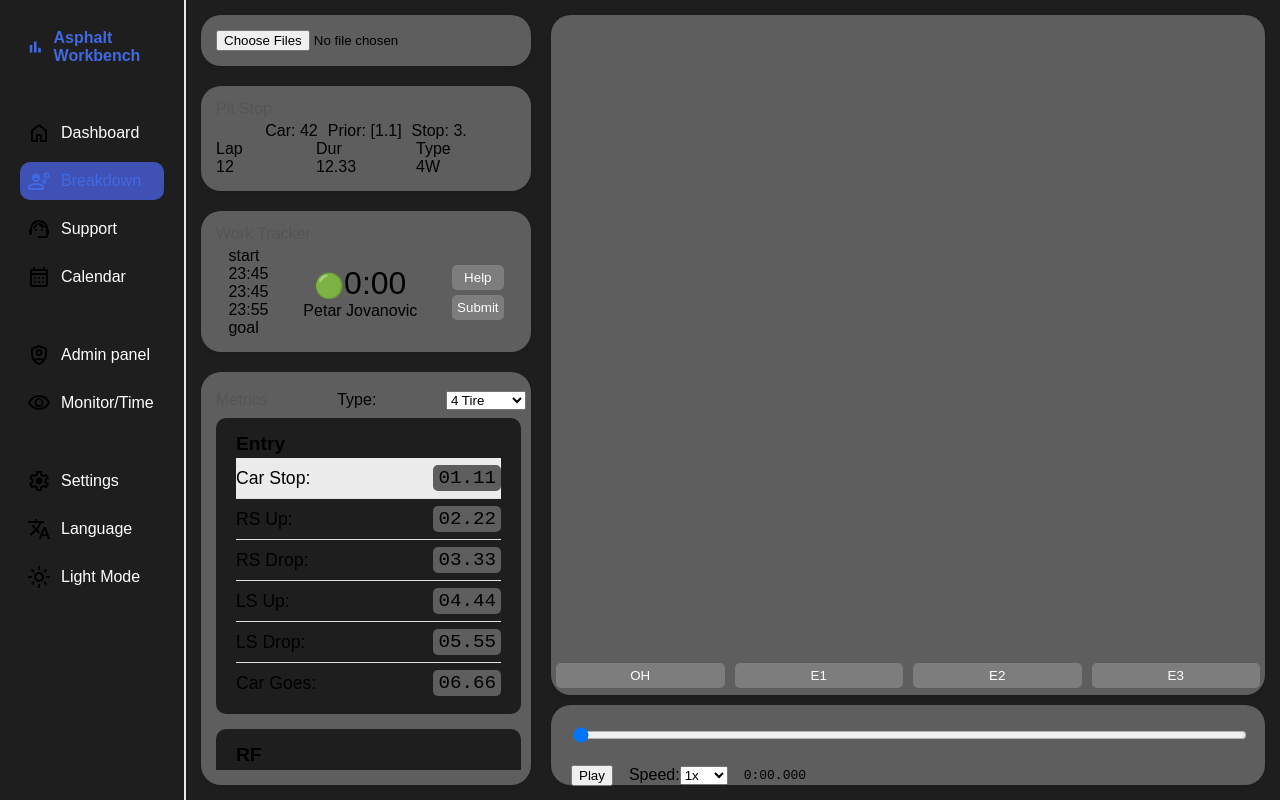
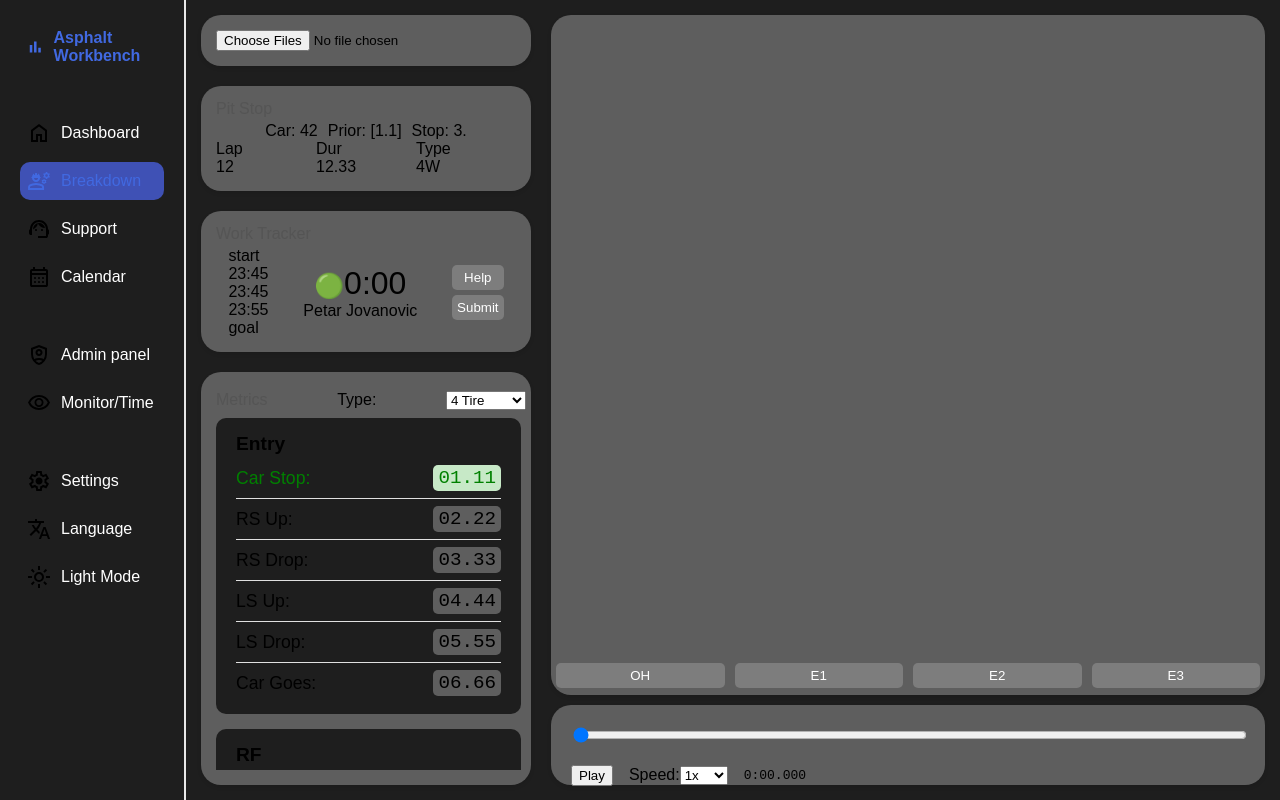
Before and after one commit to mihajlopop01/nascar2025, a SvelteKit app in the folder client/: page /worker/breakdown in a window 1280 px wide. In both pictures the pointer is over the element 334 px from the left and 478 px from the top of the page. Built offline with nearby package versions, Linux system fonts and the light colour scheme; a web font is replaced by a local one.

Commit message:
dodat hover u metrike

```diff
--- a/client/src/routes/components/VideoPlayer.svelte
+++ b/client/src/routes/components/VideoPlayer.svelte
@@ -596,9 +596,17 @@
 			/* padding-top: 0; */
 		}
 		& :hover {
-			background-color: #ebebeb;
-			cursor: pointer;
-			/* border-radius: 10px; */
+			> * {
+				color: green;
+				transition: all 0.2s ease-in-out;
+			}
+			.value {
+				color: green;
+				background-color: rgb(199, 233, 199);
+			}
+			.value-empty {
+				color: rgb(159, 210, 159);
+			}
 		}
 	}
 	.metric_row {
@@ -637,6 +645,8 @@
 			border-radius: 5px;
 			padding-block: 2px;
 			padding-inline: 5px;
+
+			transition: all 0.2s ease-in-out;
 		}
 		& .value-empty {
 			color: #c2c2c2;
```
